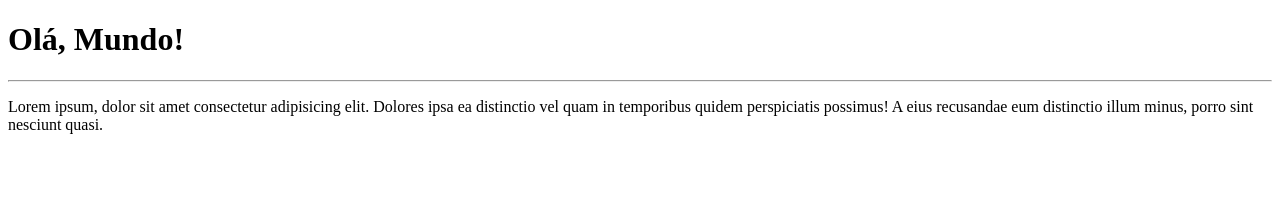
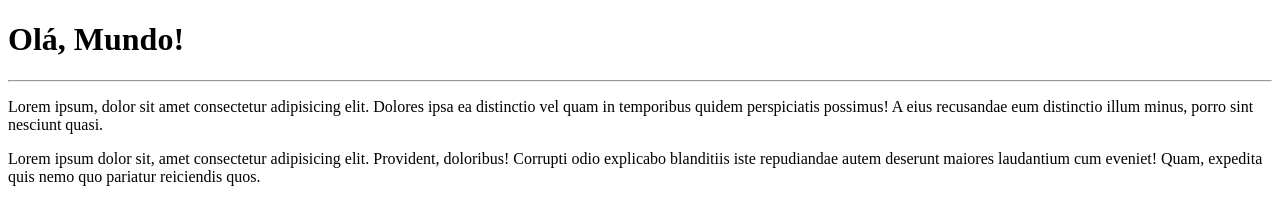
Before and after one commit to phz1nnn/Ola-Mundo, a plain HTML site: page site-exemplo/index.html in a window 1280 px wide. Drawn offline with Linux system fonts and the light colour scheme.

Commit message:
adicionei um parágrafo

```diff
--- a/site-exemplo/index.html
+++ b/site-exemplo/index.html
@@ -9,5 +9,6 @@
     <h1>Olá, Mundo!</h1>
     <hr>
     <p>Lorem ipsum, dolor sit amet consectetur adipisicing elit. Dolores ipsa ea distinctio vel quam in temporibus quidem perspiciatis possimus! A eius recusandae eum distinctio illum minus, porro sint nesciunt quasi.</p>
+    <p>Lorem ipsum dolor sit, amet consectetur adipisicing elit. Provident, doloribus! Corrupti odio explicabo blanditiis iste repudiandae autem deserunt maiores laudantium cum eveniet! Quam, expedita quis nemo quo pariatur reiciendis quos.</p>
 </body>
 </html>
```
